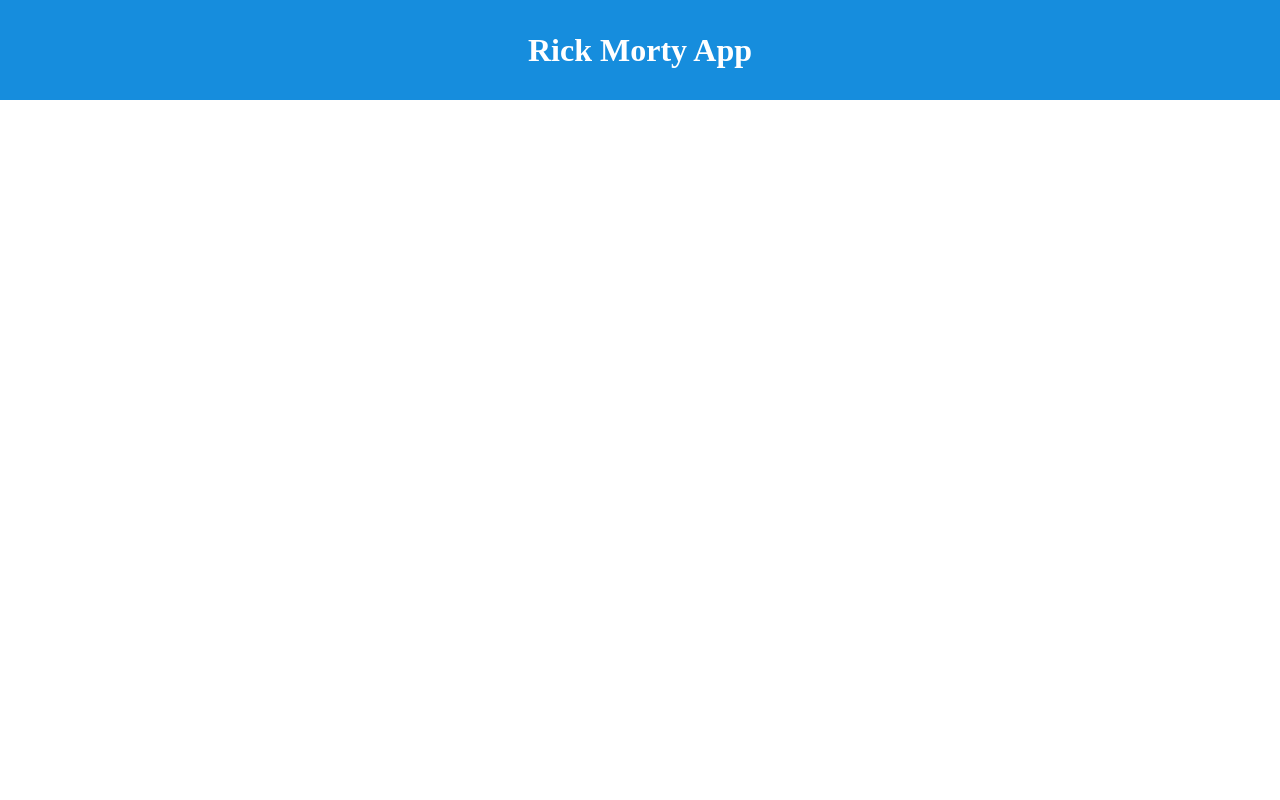
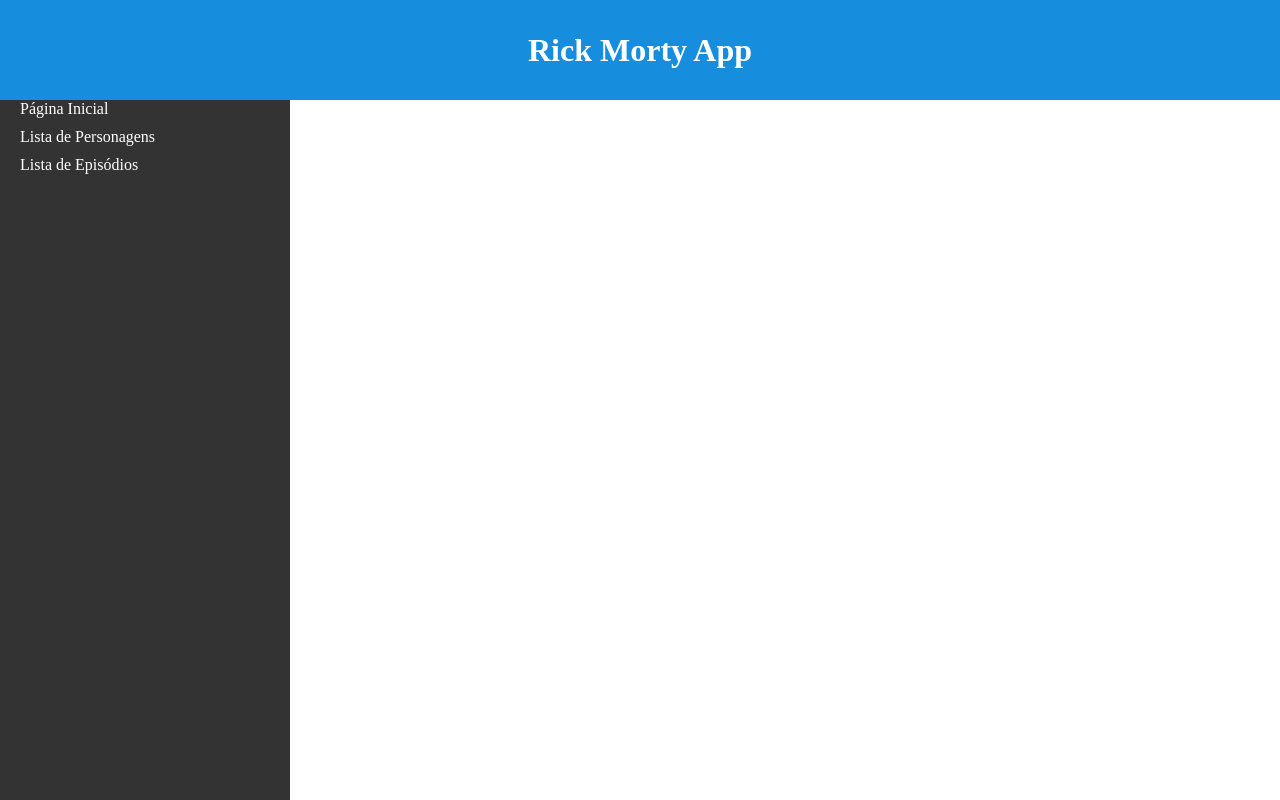
Before and after one commit to briteira/rick-morty-app, an Angular app: page / in a window 1280 px wide. Built offline with nearby package versions, Linux system fonts and the light colour scheme.

Commit message:
Criacao do componente menu-sidebar

```diff
--- a/src/app/app.component.html
+++ b/src/app/app.component.html
@@ -1,7 +1,7 @@
 <div class="app-container">
   <app-header></app-header>
   <div class="main-content">
-    <!--<app-menu-sidebar></app-menu-sidebar>-->
+    <app-menu-sidebar></app-menu-sidebar>
     <router-outlet></router-outlet>
   </div>
 </div>
--- a/src/app/app.module.ts
+++ b/src/app/app.module.ts
@@ -5,11 +5,13 @@ import { AppComponent } from './app.component';
 import { HeaderComponent } from './components/header/header.component';
 import { CommonModule } from '@angular/common';
 import { RouterModule } from '@angular/router';
+import { MenuSidebarComponent } from './components/menu-sidebar/menu-sidebar.component';
 
 @NgModule({
   declarations: [
     AppComponent,
-    HeaderComponent
+    HeaderComponent,
+    MenuSidebarComponent
   ],
   imports: [
     BrowserModule,
--- /dev/null
+++ b/src/app/components/menu-sidebar/menu-sidebar.component.css
@@ -0,0 +1,22 @@
+.menu-sidebar {
+    width: 250px;
+    background-color: #333;
+    color: #fff;
+    padding: 0 20px;
+    height: calc(100vh - 100px);
+}
+
+.menu-sidebar ul {
+    list-style-type: none;
+    padding: 0;
+}
+
+.menu-sidebar li {
+    margin-bottom: 10px;
+}
+
+.menu-sidebar a {
+    text-decoration: none;
+    color: #fff;
+    font-weight: bold;
+}
--- /dev/null
+++ b/src/app/components/menu-sidebar/menu-sidebar.component.html
@@ -0,0 +1,7 @@
+<div class="menu-sidebar">
+  <ul>
+      <li>Página Inicial</li>
+      <li>Lista de Personagens</li>
+      <li>Lista de Episódios</li>
+  </ul>
+</div>
--- /dev/null
+++ b/src/app/components/menu-sidebar/menu-sidebar.component.ts
@@ -0,0 +1,15 @@
+import { Component, OnInit } from '@angular/core';
+
+@Component({
+  selector: 'app-menu-sidebar',
+  templateUrl: './menu-sidebar.component.html',
+  styleUrls: ['./menu-sidebar.component.css']
+})
+export class MenuSidebarComponent implements OnInit {
+
+  constructor() { }
+
+  ngOnInit() {
+  }
+
+}
```
Also changed, not shown: 1 other file (tests, documents, lock files or other folders).
